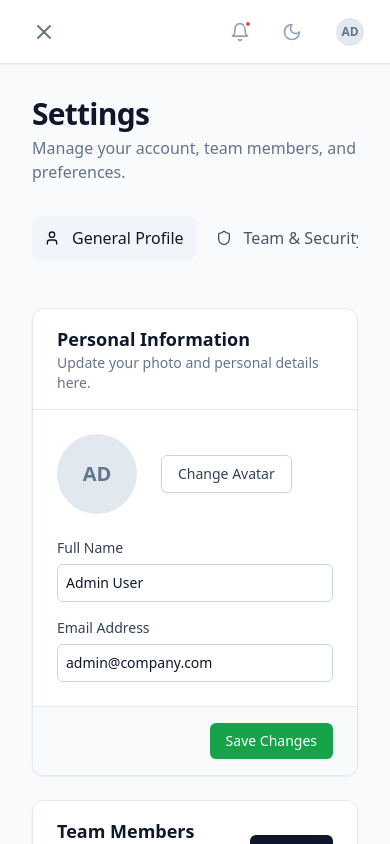
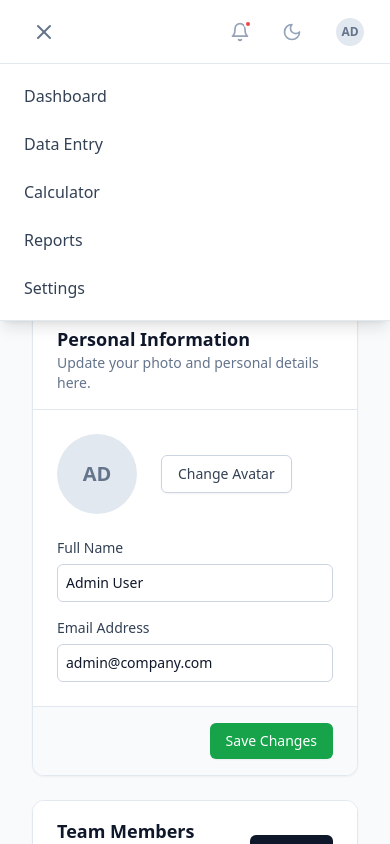
Before and after one commit to Naruto7H/EGSTRACKER, a Next.js app: page /settings in a window 390 px wide. Both pictures are taken after a click on the button 44 px from the left and 31 px from the top of the page. Shown: the top 844 px of the page. Built offline with nearby package versions, Linux system fonts and the light colour scheme.

Commit message:
Refactor TopNav component for improved layout
Updated the z-index for the header and adjusted the mobile dropdown menu positioning to fixed. Enhanced notification dropdown width for better responsiveness.

```diff
--- a/src/components/layout/TopNav.tsx
+++ b/src/components/layout/TopNav.tsx
@@ -26,8 +26,9 @@ export default function TopNav() {
   }, []);
 
   return (
-    <header className="h-16 bg-white dark:bg-slate-900 border-b border-slate-200 dark:border-slate-800 flex items-center justify-between md:justify-end px-6 shadow-sm transition-colors relative z-40">
+    <header className="h-16 bg-white dark:bg-slate-900 border-b border-slate-200 dark:border-slate-800 flex items-center justify-between md:justify-end px-6 shadow-sm transition-colors relative z-50">
 
+      {/* Mobile Menu Toggle */}
       <button className="md:hidden p-2 text-slate-500" onClick={() => setIsMobileMenuOpen(!isMobileMenuOpen)}>
         {isMobileMenuOpen ? <X className="h-6 w-6" /> : <Menu className="h-6 w-6" />}
       </button>
@@ -42,7 +43,7 @@ export default function TopNav() {
           </button>
 
           {showNotifs && (
-            <div className="absolute right-0 mt-2 w-80 bg-white dark:bg-slate-900 border border-slate-200 dark:border-slate-800 rounded-xl shadow-lg overflow-hidden animate-in fade-in slide-in-from-top-2 z-50">
+            <div className="absolute -right-16 sm:right-0 mt-2 w-[calc(100vw-2rem)] sm:w-80 bg-white dark:bg-slate-900 border border-slate-200 dark:border-slate-800 rounded-xl shadow-lg overflow-hidden animate-in fade-in slide-in-from-top-2 z-50">
               <div className="px-4 py-3 border-b border-slate-200 dark:border-slate-800 flex justify-between bg-slate-50 dark:bg-slate-950/50">
                 <span className="font-semibold text-slate-900 dark:text-slate-50">Notifications</span>
               </div>
@@ -93,6 +94,17 @@ export default function TopNav() {
           )}
         </div>
       </div>
+
+      {/* Mobile Dropdown Menu (Switched from absolute to fixed) */}
+      {isMobileMenuOpen && (
+        <div className="fixed top-16 inset-x-0 bg-white dark:bg-slate-900 border-b border-slate-200 dark:border-slate-800 shadow-lg md:hidden flex flex-col p-4 space-y-4 animate-in slide-in-from-top-2 z-50">
+          <Link href="/" onClick={() => setIsMobileMenuOpen(false)} className="text-slate-700 dark:text-slate-200 font-medium px-2 py-1">Dashboard</Link>
+          <Link href="/data-entry" onClick={() => setIsMobileMenuOpen(false)} className="text-slate-700 dark:text-slate-200 font-medium px-2 py-1">Data Entry</Link>
+          <Link href="/calculator" onClick={() => setIsMobileMenuOpen(false)} className="text-slate-700 dark:text-slate-200 font-medium px-2 py-1">Calculator</Link>
+          <Link href="/reports" onClick={() => setIsMobileMenuOpen(false)} className="text-slate-700 dark:text-slate-200 font-medium px-2 py-1">Reports</Link>
+          <Link href="/settings" onClick={() => setIsMobileMenuOpen(false)} className="text-slate-700 dark:text-slate-200 font-medium px-2 py-1">Settings</Link>
+        </div>
+      )}
     </header>
   );
 }
```
